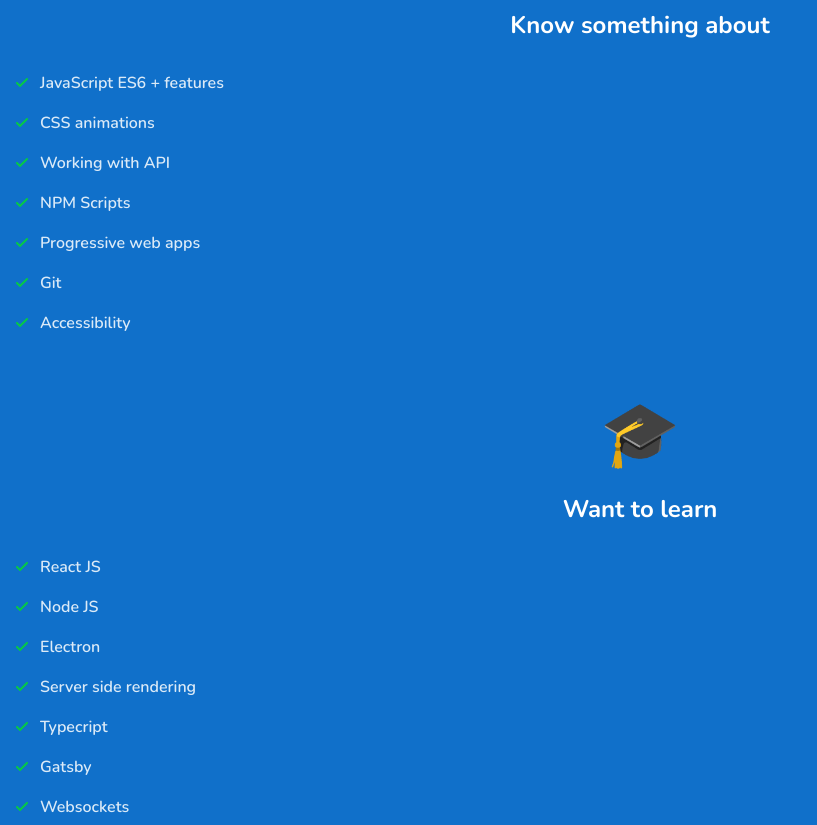
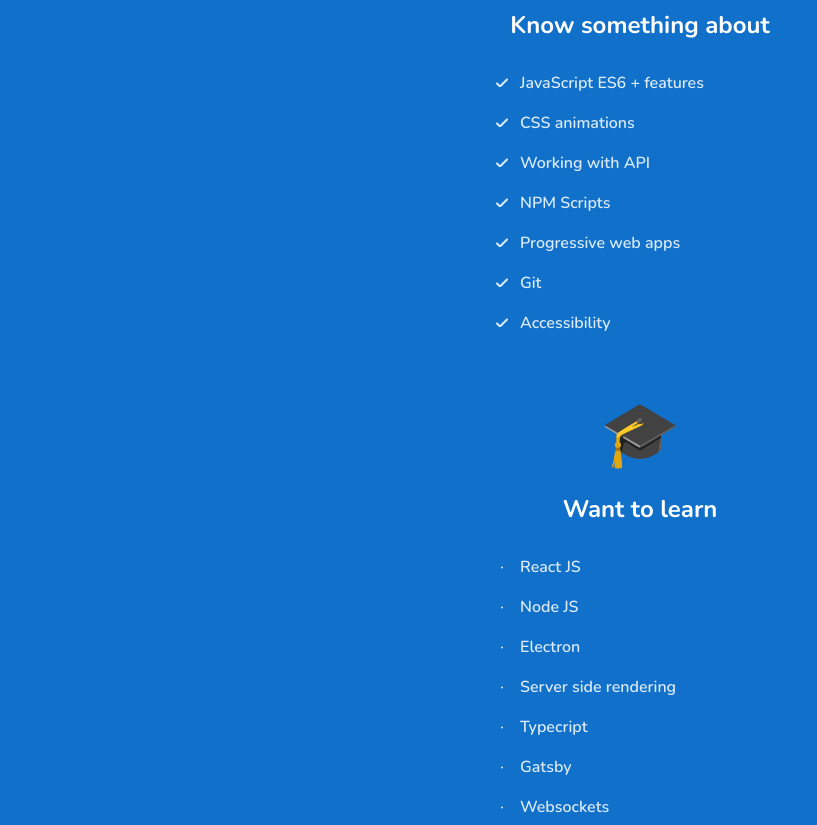
Before and after one commit to Adam-DevPL/adam-devpl.github.io, a website built with webpack: page src/pages/index.html in a window 1280 px wide. Shown: the part 1235-2060 px from the top of the page, without its empty margins (0-817 px from the left). Built offline with nearby package versions, Linux system fonts and the light colour scheme.

Commit message:
feat: add white tick and dots

```diff
--- a/src/pages/index.html
+++ b/src/pages/index.html
@@ -69,7 +69,7 @@
           <article class="skills-section">
             <span class="skills-section__emoji">🤔</span>
             <h3 class="skills-section__title">Know something about</h3>
-            <ul class="skills-list">
+            <ul class="skills-list skills-list--white-tick">
               <li class="skills-list__item">JavaScript ES6 + features</li>
               <li class="skills-list__item">CSS animations</li>
               <li class="skills-list__item">Working with API</li>
@@ -82,7 +82,7 @@
           <article class="skills-section">
             <span class="skills-section__emoji">🎓</span>
             <h3 class="skills-section__title">Want to learn</h3>
-            <ul class="skills-list">
+            <ul class="skills-list skills-list--dot">
               <li class="skills-list__item">React JS</li>
               <li class="skills-list__item">Node JS</li>
               <li class="skills-list__item">Electron</li>
--- a/src/scss/modules/skills.scss
+++ b/src/scss/modules/skills.scss
@@ -37,6 +37,7 @@
   margin: 0 auto;
   list-style-type: none;
   padding: 0;
+  width: 288px;
 
   &__item {
     position: relative;
@@ -54,6 +55,12 @@
       left: 0;
       content: "";
       background: url("../assets/img/green-tick.svg");
+      .skills-list--white-tick & {
+        background: url("../assets/img/white-tick.svg");
+      }
+      .skills-list--dot & {
+        background: url("../assets/img/bullet.svg");
+      }
     }
   }
 }
```
Also changed, not shown: src/assets/img/bullet.svg (added), src/assets/img/white-tick.svg (added).
